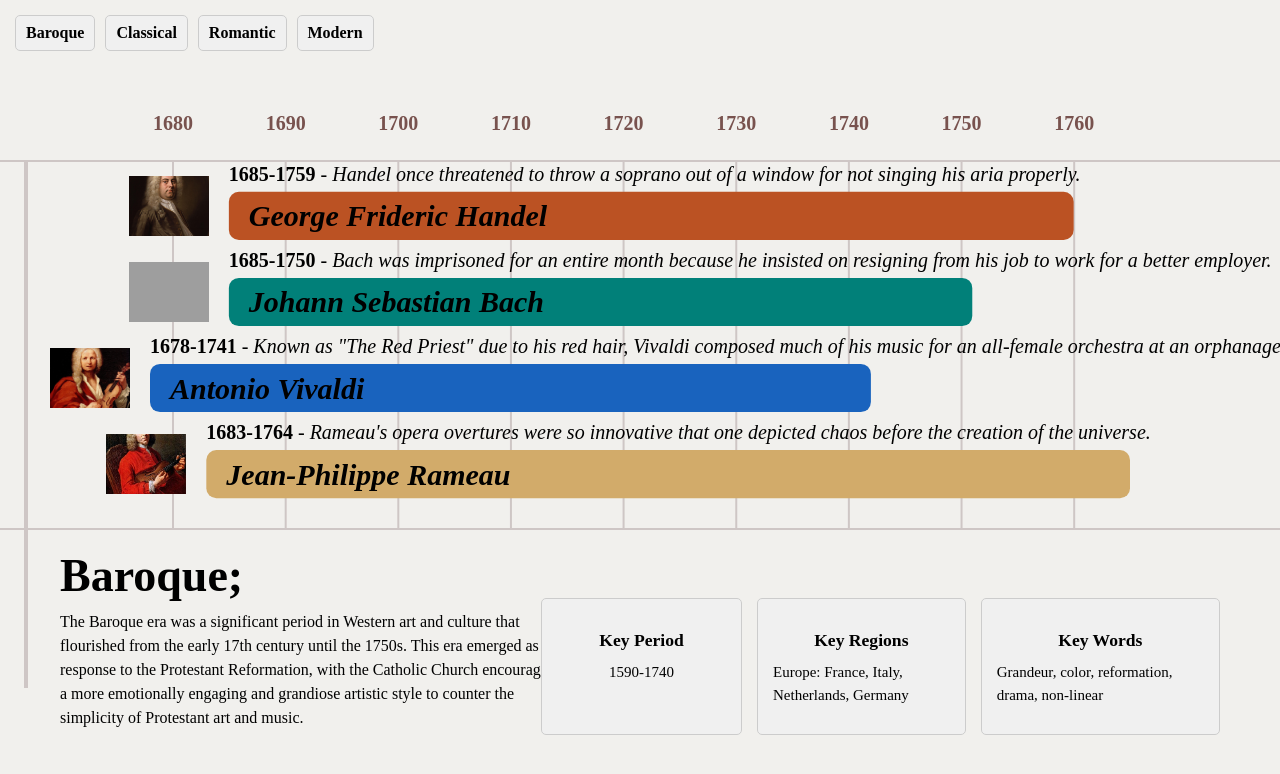
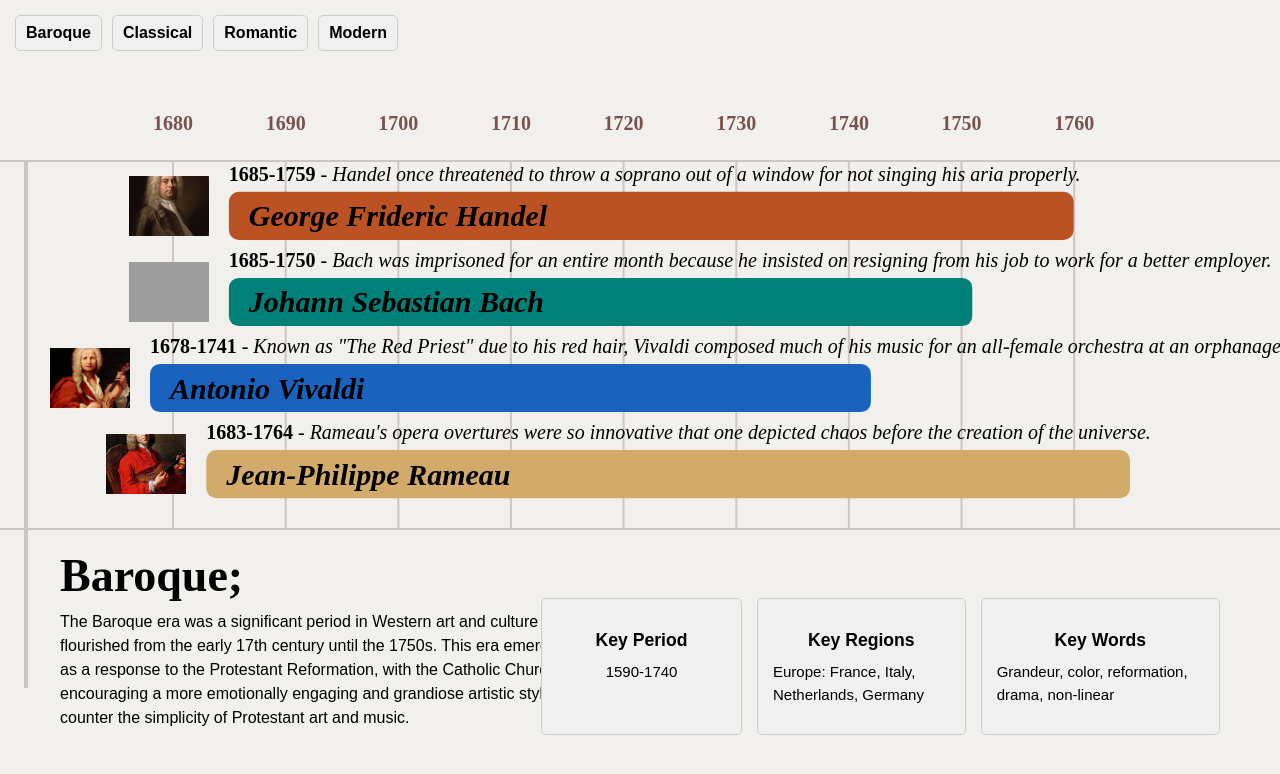
Before and after one commit to sjaine/music-infographic, a React (Vite) app: page / in a window 1280 px wide. Shown: the top 774 px of the page. Built offline with nearby package versions, Linux system fonts and the light colour scheme; grey boxes are pictures that could not be loaded; a web font is replaced by a local one.

Commit message:
Edit Font Family

```diff
--- a/src/index.css
+++ b/src/index.css
@@ -26,7 +26,7 @@ body {
   min-width: 320px;
   min-height: 100vh;
   background-color: #F1F0ED;
-  font-family: 'Basic Sans';
+  font-family: "basic-sans", sans-serif;
 }
 
 h1 {
@@ -84,7 +84,7 @@ button:focus-visible {
   border-radius: 5px;
   background: #f0f0f0;
   font-weight: bold;
-  font-family: 'Basic Sans'
+  font-family: "basic-sans", sans-serif;
 }
 
 .era {
@@ -118,7 +118,7 @@ button:focus-visible {
 }
 
 .eraInfo {
-  font-family: 'Basic Sans'
+  font-family: "basic-sans", sans-serif;
 }
 
 .eraName {
```
